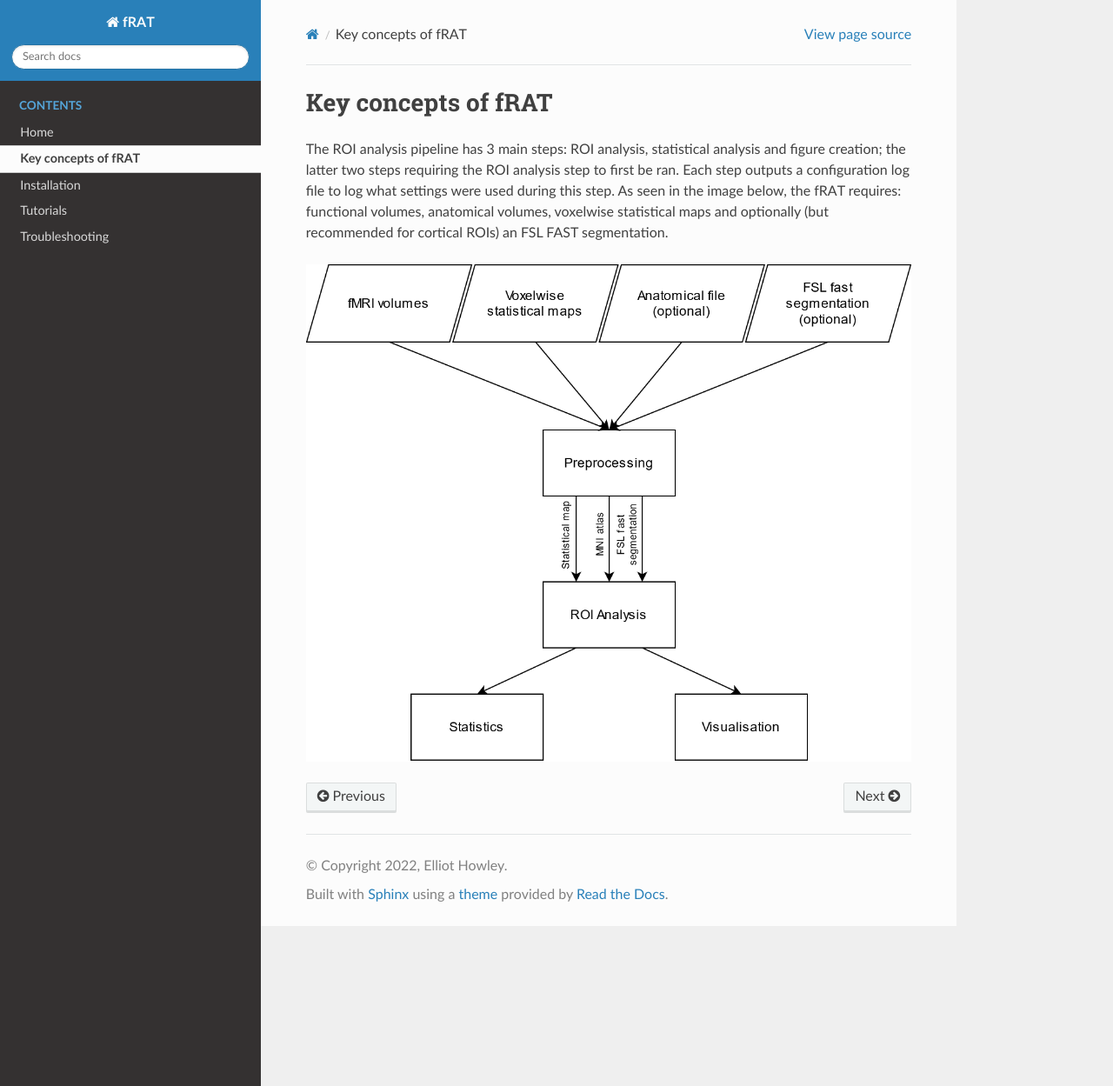
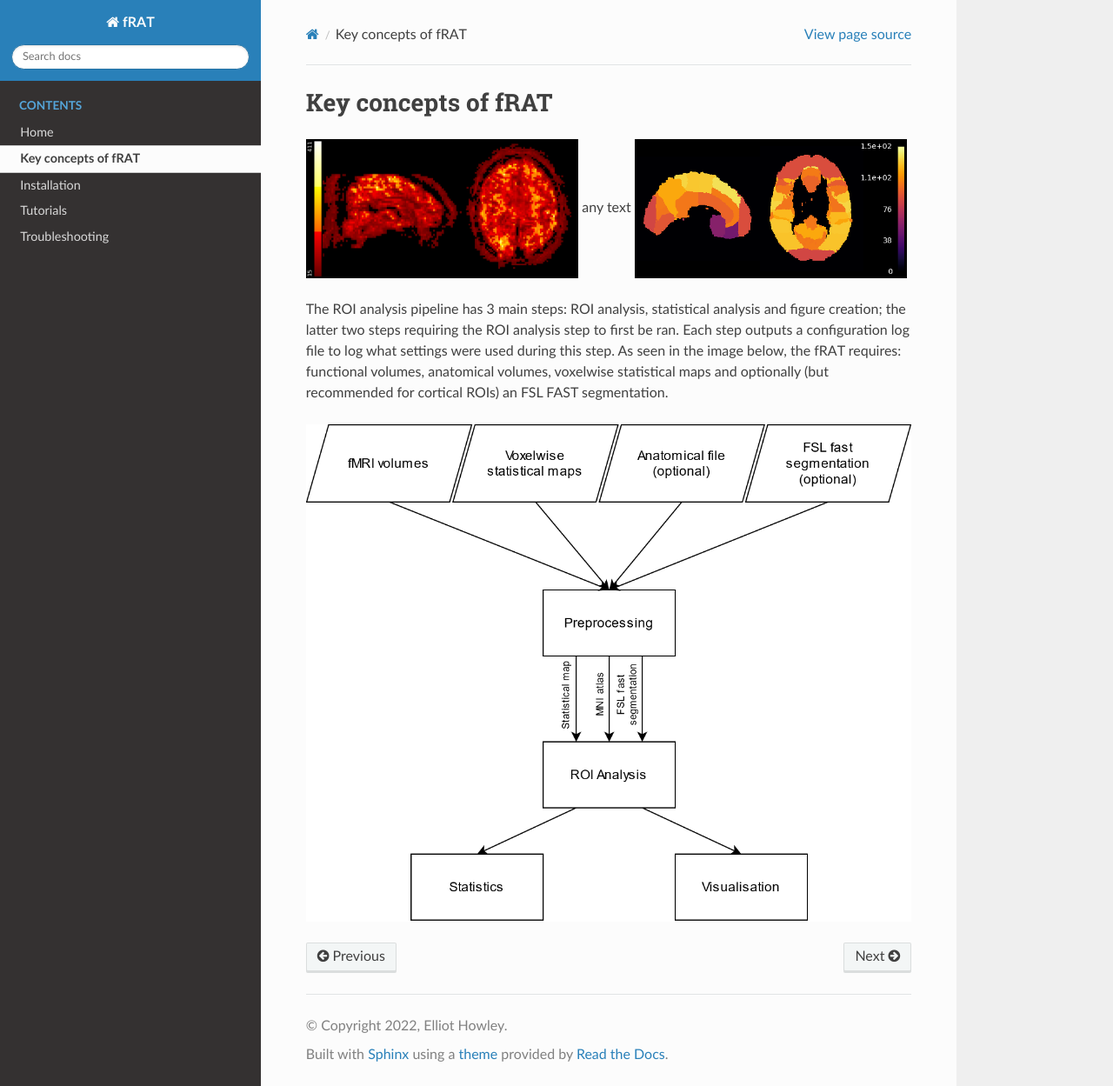
Before and after one commit to elliohow/fMRI_ROI_Analysis_Tool, a Sphinx documentation site: the page built from docs/key_concepts_of_frat.rst, in a window 1280 px wide and 1249 px high. Shown: the whole window at 87% size. Built offline with Sphinx 7.4.7 and the Read the Docs theme 2.0.0, drawn with Linux system fonts in a browser that asks for light colours.

Commit message:
* Documentation update

```diff
--- a/docs/key_concepts_of_frat.rst
+++ b/docs/key_concepts_of_frat.rst
@@ -5,6 +5,14 @@ Key concepts of fRAT
 ====================
 .. contents:: :local:
 
+|pic1| any text |pic2|
+
+.. |pic1| image:: images/voxelwise_example.png
+   :width: 45%
+
+.. |pic2| image:: images/ROI_example.png
+   :width: 45%
+
 The ROI analysis pipeline has 3 main steps: ROI analysis, statistical analysis and figure creation; the latter two steps
 requiring the ROI analysis step to first be ran. Each step outputs a configuration log file to log what
 settings were used during this step. As seen in the image below, the fRAT requires: functional volumes, anatomical
```
Also changed, not shown: docs/images/ROI_example.png (added), docs/images/voxelwise_example.png (added).
